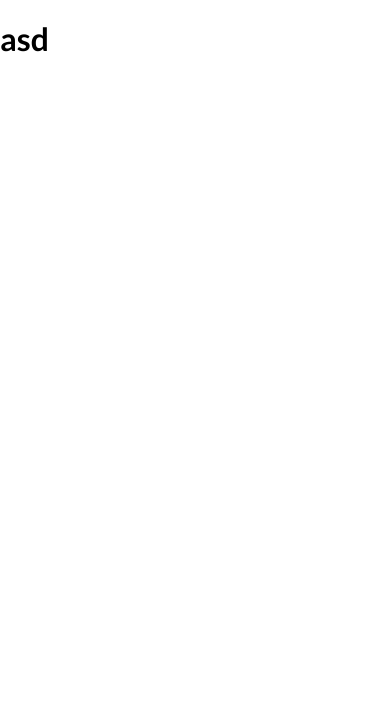
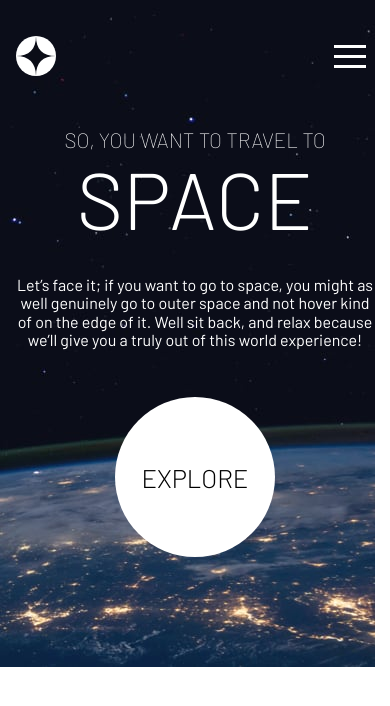
Before and after one commit to JoseAlvarezMartinez/space-tourism, a React (Create React App) app: page / in a window 390 px wide. Shown: the top 706 px of the page. Built offline with nearby package versions, Linux system fonts and the light colour scheme.

Commit message:
-- Header Mobile Finalizado --

```diff
--- a/package.json
+++ b/package.json
@@ -6,6 +6,7 @@
     "@testing-library/jest-dom": "^5.16.5",
     "@testing-library/react": "^13.4.0",
     "@testing-library/user-event": "^13.5.0",
+    "hamburger-react": "^2.5.0",
     "react": "^18.2.0",
     "react-dom": "^18.2.0",
     "react-router-dom": "^6.8.1",
--- a/public/index.html
+++ b/public/index.html
@@ -25,12 +25,9 @@
       Learn how to configure a non-root public URL by running `npm run build`.
     -->
     <title>React App</title>
-    <link rel="preconnect" href="https://fonts.googleapis.com" />
-    <link rel="preconnect" href="https://fonts.gstatic.com" crossorigin />
-    <link
-      href="https://fonts.googleapis.com/css2?family=Lato:wght@100;300;700&display=swap"
-      rel="stylesheet"
-    />
+    <link rel="preconnect" href="https://fonts.googleapis.com">
+    <link rel="preconnect" href="https://fonts.gstatic.com" crossorigin>
+    <link href="https://fonts.googleapis.com/css2?family=Barlow:wght@100;300;400&display=swap" rel="stylesheet">
     <link rel="stylesheet" href="https://necolas.github.io/normalize.css/8.0.1/normalize.css">
   </head>
   <body>
--- a/src/index.css
+++ b/src/index.css
@@ -1,3 +1,59 @@
-*{
-  font-family: 'Lato', sans-serif;
+* {
+  font-family: 'Barlow', sans-serif;
 }
+header {
+  background-image: url(./assets/home/background-home-mobile.jpg);
+  background-repeat: no-repeat;
+  height: 100vh;
+}
+.logotipo {
+  height: 2.5rem;
+  width: 2.5rem;
+}
+.navegacion-superior {
+  display: flex;
+  align-items: center;
+  justify-content: space-between;
+  margin: 0 1rem;
+  padding-top: 2rem;
+}
+.contenedor {
+  padding-top: 3rem;
+}
+.contenedor p{
+  color:#fff;
+  text-align: center;
+  font-size: 1rem;
+  margin-top: 2rem;
+  padding: 0 1rem;
+  margin-bottom: 3rem;
+}
+h1 {
+  margin: 0;
+  color: #fff;
+  font-weight: 200;
+  display: flex;
+  flex-direction: column;
+  text-align: center;
+  font-size: 1.3rem;
+}
+h1 span {
+  font-weight: 300;
+  font-size: 5rem;
+  padding-top: rem;
+}
+.circulo-blanco{
+  margin: 0 auto;
+  height: 10rem;
+  width: 10rem;
+  background-color: #fff;
+  border-radius: 50%;
+}
+.circulo-blanco p{
+  display: flex;
+  justify-content: center;
+  align-items: center;
+  height: 100%;
+  font-size: 1.6rem;
+  font-weight: 300;
+}
--- a/src/index.js
+++ b/src/index.js
@@ -3,11 +3,19 @@ import ReactDOM from 'react-dom/client';
 import './index.css';
 import App from './App';
 import reportWebVitals from './reportWebVitals';
+import {createBrowserRouter, RouterProvider} from "react-router-dom"
+import Index from './pages/Index';
 
+const router = createBrowserRouter([
+  {
+    path:"/",
+    element:<Index/>
+  }
+])
 const root = ReactDOM.createRoot(document.getElementById('root'));
 root.render(
   <React.StrictMode>
-    <h1>asd</h1>
+    <RouterProvider router={router}/>
   </React.StrictMode>
 );
 
--- /dev/null
+++ b/src/pages/Index.jsx
@@ -0,0 +1,24 @@
+import Logo from "../assets/shared/logo.svg";
+import { Twirl as Hamburger } from "hamburger-react";
+import { useState } from "react";
+const Index = () => {
+  const [isOpen, setOpen] = useState(false);
+
+  return (
+    <header>
+      <div className="navegacion-superior">
+        <img className="logotipo" src={Logo} alt="Logotipo de Space Tourism" />
+        <Hamburger color="#fff" toggled={isOpen} toggle={setOpen} />
+      </div>
+      <div className="contenedor">
+        <h1>{"so, you want to travel to".toUpperCase()} <span>{"space".toUpperCase()}</span></h1>
+        <p>Let’s face it; if you want to go to space, you might as well genuinely go to outer space and not hover kind of on the edge of it. Well sit back, and relax because we’ll give you a truly out of this world experience!</p>
+      </div>
+      <div className="circulo-blanco">
+        <p>{"Explore".toUpperCase()}</p>
+      </div>
+    </header>
+  );
+};
+
+export default Index;
```
Also changed, not shown: 1 other file (tests, documents, lock files or other folders).
